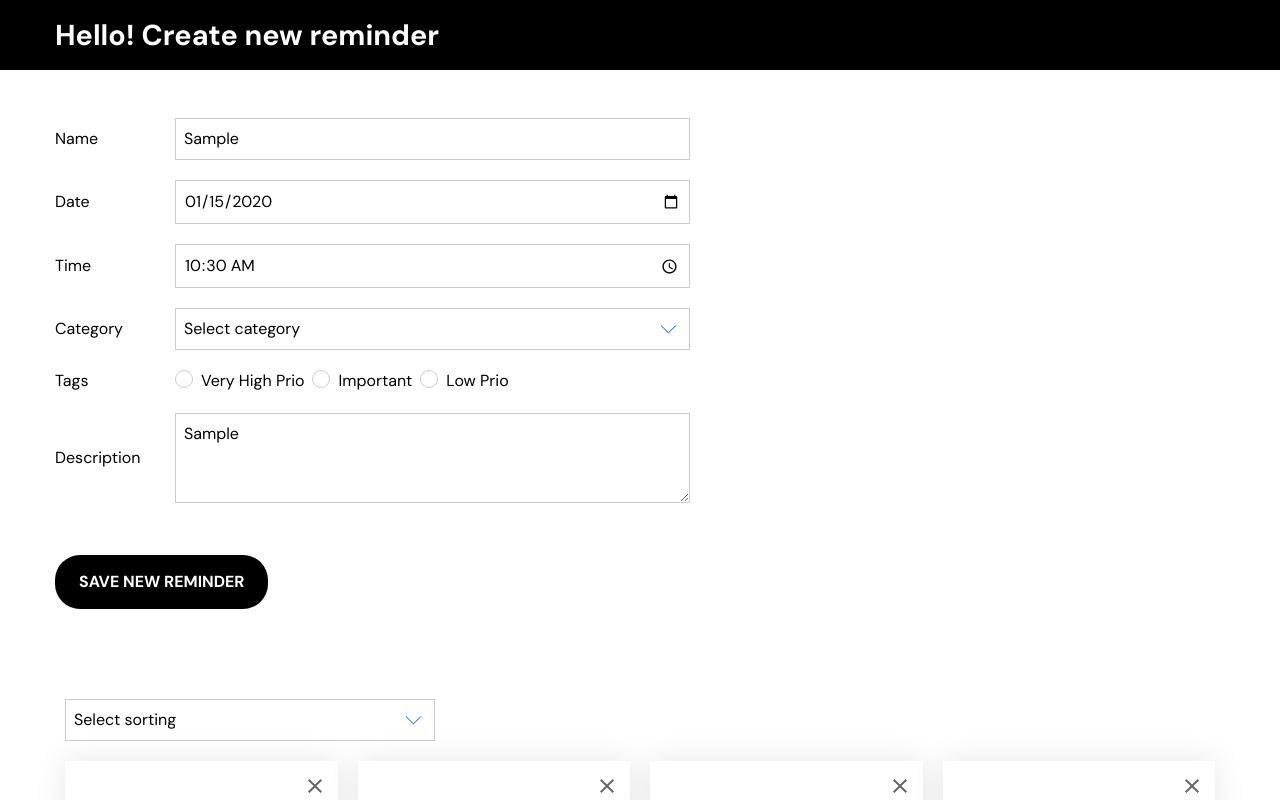
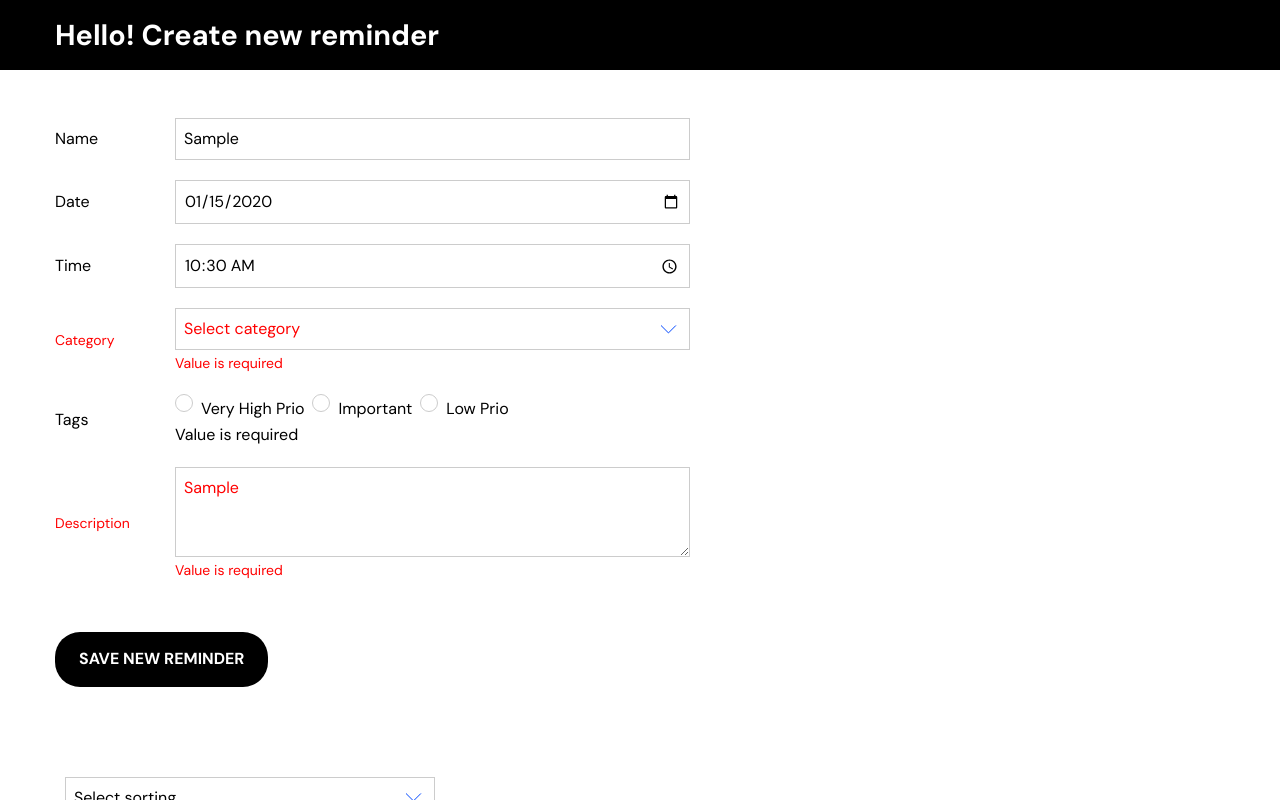
Before and after one commit to frageno/vue-reminder-app, a Vue app: page / in a window 1280 px wide. Both pictures are taken after typing "Sample", "2020-01-15", "10:30", "Sample" into the empty fields and a click on the button "SAVE NEW REMINDER". Shown: the top 800 px of the page. Built offline with nearby package versions, Linux system fonts and the light colour scheme.

Commit message:
form validation using vuelidate

```diff
--- a/package.json
+++ b/package.json
@@ -8,6 +8,8 @@
     "lint": "vue-cli-service lint"
   },
   "dependencies": {
+    "@vuelidate/core": "^2.0.2",
+    "@vuelidate/validators": "^2.0.2",
     "axios": "^1.4.0",
     "core-js": "^3.8.3",
     "vue": "^3.2.13"
--- a/src/assets/styles/base/_forms.scss
+++ b/src/assets/styles/base/_forms.scss
@@ -72,6 +72,7 @@ select {
   display: flex;
   align-items: center;
   margin-bottom: 1.25rem;
+  position: relative;
 
   &__checkboxes {
     @include flex-container;
@@ -80,10 +81,19 @@ select {
       display: block;
     }
   }
+
+  &__input-container {
+    width: 100%;
+    @include flex-container(flex-start, flex-start, column);
+
+    span {
+      margin-top:0.25rem;
+    }
+  }
 }
 
 /* Error messages */
-.error-message {
+.errorMessage {
   color: red;
   margin-top: 0.5rem;
   font-size: 0.875rem;
--- a/src/components/Reminder/AddReminder.vue
+++ b/src/components/Reminder/AddReminder.vue
@@ -1,49 +1,71 @@
 <template>
   <form @submit.prevent="saveReminder" class="reminder-form">
-    <div class="form-control">
+    <div class="form-control" :class="{ errorMessage: v$.newReminder.name.$error }">
       <label for="name">Name</label>
-      <input id="name" name="name" type="text" placeholder="Enter name" v-model="newReminder.name"/>
+      <div class="form-control__input-container">
+        <input id="name" name="name" type="text" placeholder="Enter name" v-model="state.newReminder.name"/>
+        <span class="error" v-if="v$.newReminder.name.$error">{{ v$.newReminder.name.$errors[0].$message }}</span>
       </div>
-    <div class="form-control">
+    </div>
+    <div class="form-control" :class="{ errorMessage: v$.newReminder.date.$error }">
       <label for="date">Date</label>
-      <input id="date" name="date" type="date" v-model="newReminder.date"/>
+      <div class="form-control__input-container">
+        <input id="date" name="date" type="date" v-model="state.newReminder.date"/>
+        <span class="error" v-if="v$.newReminder.date.$error">{{ v$.newReminder.date.$errors[0].$message }}</span>
       </div>
-    <div class="form-control">
+    </div>
+    <div class="form-control" :class="{ errorMessage: v$.newReminder.time.$error }">
       <label for="time">Time</label>
-      <input id="time" name="time" type="time" v-model="newReminder.time"/>
+      <div class="form-control__input-container">
+        <input id="time" name="time" type="time" v-model="state.newReminder.time"/>
+        <span class="error" v-if="v$.newReminder.time.$error">{{ v$.newReminder.time.$errors[0].$message }}</span>
       </div>
-    <div class="form-control">
+    </div>
+    <div class="form-control" :class="{ errorMessage: v$.newReminder.category.$error }">
       <label for="category">Category</label>
-      <select name="category" id="category" v-model="newReminder.category">
+      <div class="form-control__input-container">
+        <select name="category" id="category" v-model="state.newReminder.category">
           <option value="" disabled selected>Select category</option>
           <option value="Category 1">Category 1</option>
           <option value="Category 2">Category 2</option>
           <option value="Category 3">Category 3</option>
         </select>
+        <span class="error" v-if="v$.newReminder.category.$error">{{ v$.newReminder.category.$errors[0].$message }}</span>
       </div>
-    <div class="form-control">
+    </div>
+    <div class="form-control" :class="{ errorMessage: v$.newReminder.name.$error }">
       <label for="">Tags</label>
+      <div class="form-control__input-container">
         <div class="form-control__checkboxes">
-        <input type="radio" id="high-prio" name="tags" value="Very High Prio" v-model="newReminder.tag"/>
+          <input type="radio" id="high-prio" name="tags" value="Very High Prio" v-model="state.newReminder.tag"/>
           <span class="radio-label">Very High Prio</span><br />
-        <input type="radio" id="important" name="tags" value="Important" v-model="newReminder.tag"/>
+          <input type="radio" id="important" name="tags" value="Important" v-model="state.newReminder.tag"/>
           <span class="radio-label">Important</span><br />
-        <input type="radio" id="low-prio" name="tags" value="Low Prio" v-model="newReminder.tag"/>
+          <input type="radio" id="low-prio" name="tags" value="Low Prio" v-model="state.newReminder.tag"/>
           <span class="radio-label">Low Prio</span>
         </div>
+        <span class="error" v-if="v$.newReminder.tag.$error">{{ v$.newReminder.tag.$errors[0].$message }}</span>
       </div>
-    <div class="form-control">
+    </div>
+    <div class="form-control" :class="{ errorMessage: v$.newReminder.description.$error }">
       <label for="description">Description</label>
-      <textarea id="description" name="description" type="text" rows="3" placeholder="Enter description" v-model="newReminder.description"/>
+      <div class="form-control__input-container">
+        <textarea id="description" name="description" type="text" rows="3" placeholder="Enter description" v-model="state.newReminder.description"/>
+        <span class="error" v-if="v$.newReminder.tag.$error">{{ v$.newReminder.tag.$errors[0].$message }}</span>
+      </div>
     </div>
     <BaseButton> Save new reminder </BaseButton>
   </form>
 </template>
 
 <script>
+import useValidate from '@vuelidate/core'
+import { required, minLength } from '@vuelidate/validators'
+import { reactive, computed } from 'vue'
 export default {
-  data() {
-    return {
+  setup() {
+    // begining values
+    const state = reactive({
       newReminder: {
         name: '',
         date: '',
@@ -52,17 +74,31 @@ export default {
         tag: '',
         description: '',
       },
-    };
+    })
+    // set valitated rules
+    const rules = computed(() => {
+      return {
+        newReminder: {
+          name: { required },
+          date: { required },
+          time: { required },
+          category: { required },
+          tag: { required },
+          description: { required, minLength: minLength(30) },
+        }
+      }
+    })
+
+    const v$ = useValidate(rules,state)
+
+    return {state, v$}
   },
   methods: {
-    chechInputValidation(){
-      if(this.newReminder.name.trim() === '') {
-          console.log('test')
-      }
-    },
     // save values from form
     saveReminder() {
-      this.chechInputValidation();
+      // check all inputs
+      this.v$.$validate()
+      if(!this.v$.$error){
         this.newReminder = {
           id: Math.random(),
           name: this.newReminder.name,
@@ -74,7 +110,9 @@ export default {
         };
         // emit custom event and pass the values
         this.$emit('add-reminder', this.newReminder);
+      }
     },
   },
+
 };
 </script>
```
Also changed, not shown: 1 other file (tests, documents, lock files or other folders). Lines whose indentation alone changed are shown as unchanged.
